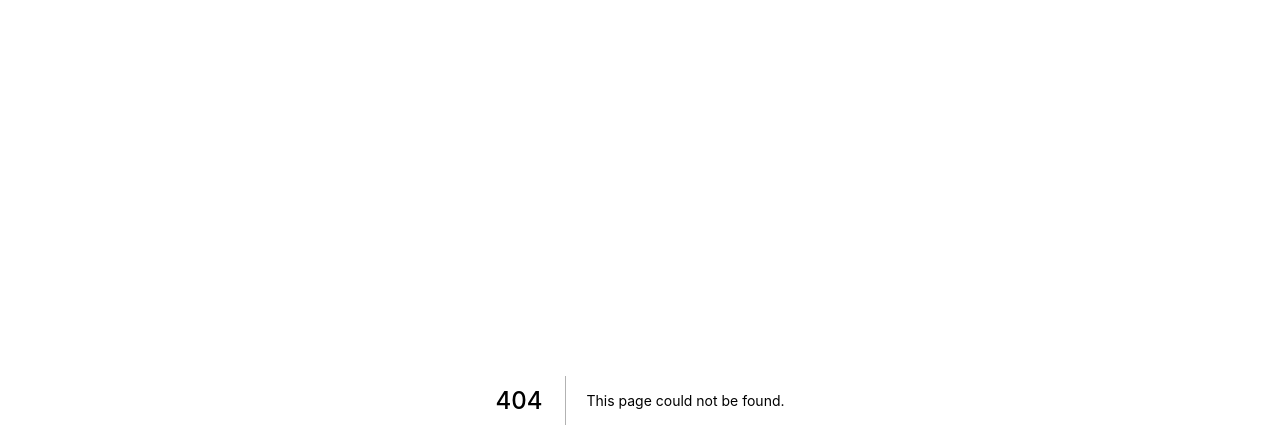
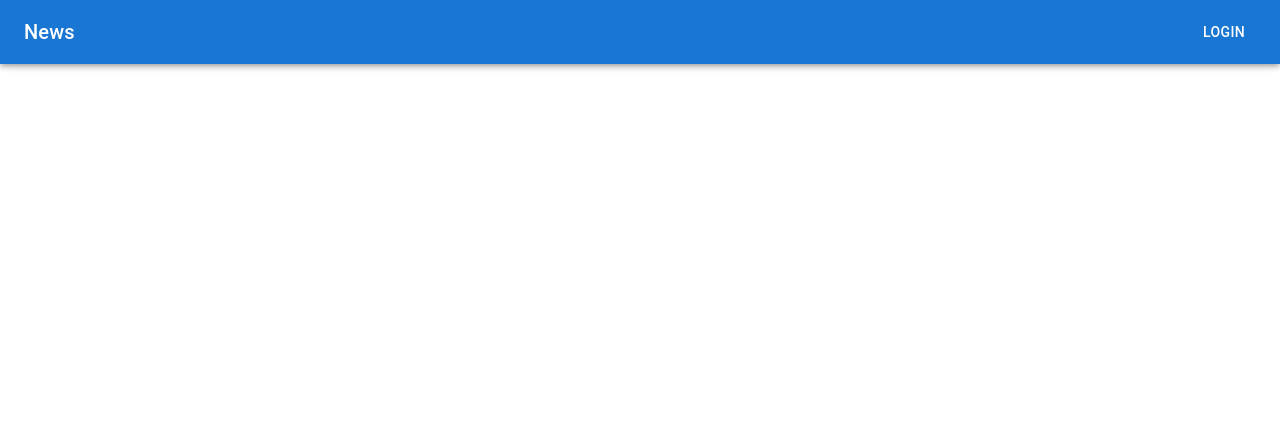
Before and after one commit to fkresler/destiny-todo, a Next.js app: page /login in a window 1280 px wide. Before the commit this address had no page. Shown: the top 448 px of the page. Built offline with nearby package versions, Linux system fonts and the light colour scheme.

Commit message:
feat: add basic page setup with a common header

```diff
--- /dev/null
+++ b/components/Header.tsx
@@ -0,0 +1,28 @@
+import * as React from 'react';
+import Head from 'next/head';
+import AppBar from '@mui/material/AppBar';
+import Toolbar from '@mui/material/Toolbar';
+import Typography from '@mui/material/Typography';
+import Button from '@mui/material/Button';
+
+function Header() {
+  return (
+    <div>
+      <Head>
+        <title>Destiny Achievement Tracker</title>
+        <meta name="description" content="" />
+        <link rel="icon" href="/favicon.ico" />
+      </Head>
+      <AppBar position="fixed">
+        <Toolbar>
+          <Typography variant="h6" component="div" sx={{ flexGrow: 1 }}>
+            News
+          </Typography>
+          <Button color="inherit">Login</Button>
+        </Toolbar>
+      </AppBar>
+    </div>
+  );
+}
+
+export default Header;
--- /dev/null
+++ b/pages/login.tsx
@@ -0,0 +1,13 @@
+import type { NextPage } from 'next';
+import Header from '../components/Header';
+
+const Login: NextPage = function Login() {
+  return (
+    <div>
+      <Header />
+      <div>Login will be here</div>
+    </div>
+  );
+};
+
+export default Login;
```
Also changed, not shown: pages/api/hello.ts (+5 -5 lines), pages/dashboard.tsx (added, +13 -0 lines), pages/index.tsx (+9 -13 lines).
